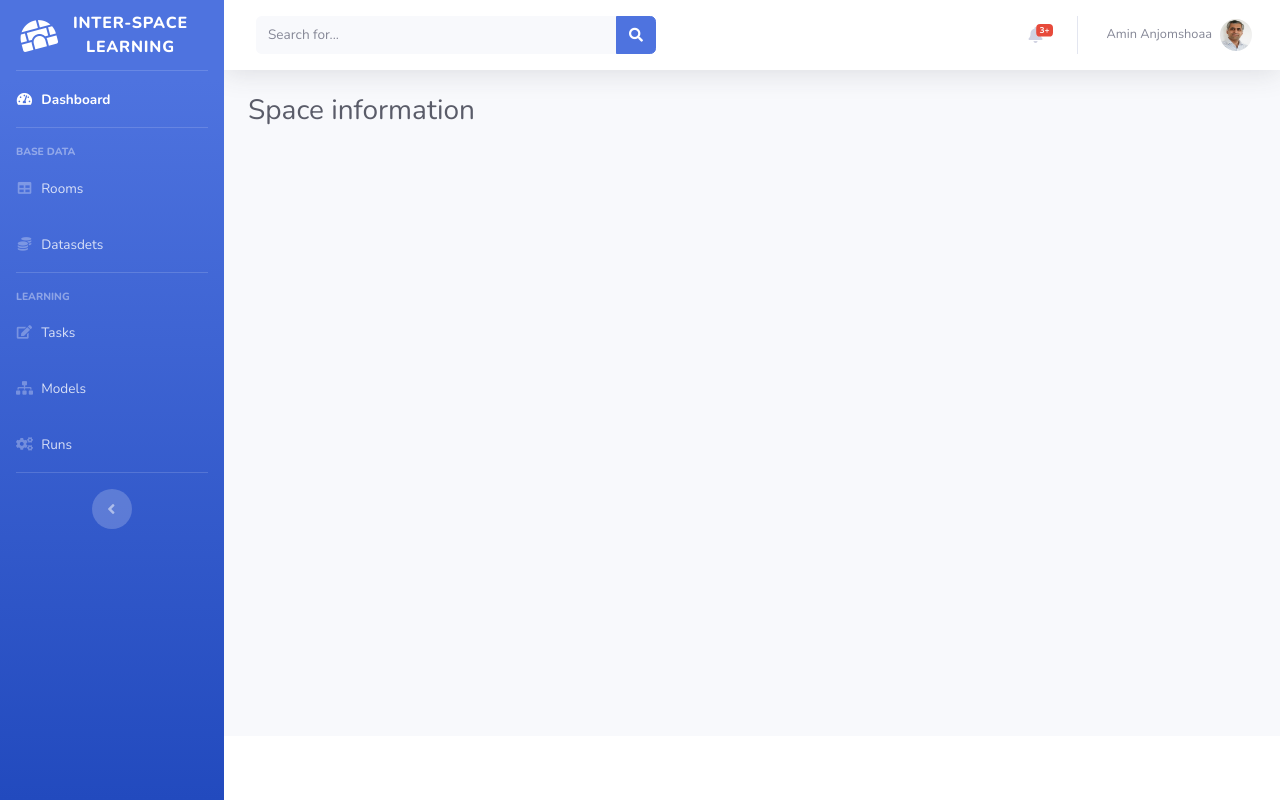
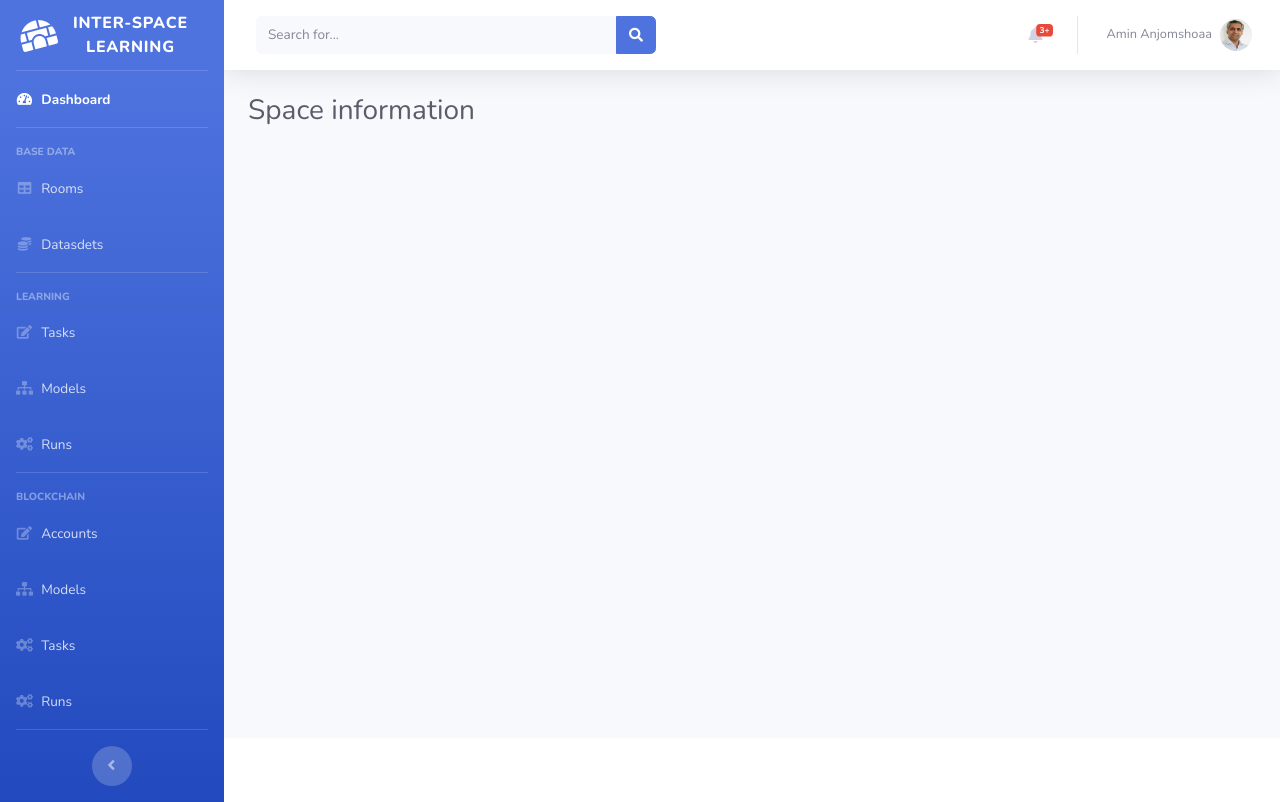
Before and after one commit to anjomshoaa/isl_web, a Django app: page /graph/ in a window 1280 px wide. Run offline with Django 3.2, Linux system fonts and the light colour scheme; data that the repository does not hold is empty; some libraries are stand-ins or nearby versions.

Commit message:
Web3 components added.

```diff
--- a/graph/views.py
+++ b/graph/views.py
@@ -105,7 +105,7 @@ def entities(request, entity_type):
             hyperlink = ''
             for prop in data['properties']:
                 if prop[0] == '<dcterms:identifier>':
-                    data['buttons'].append(['View model', '/model/'+prop[1]])
+                    data['buttons'].append(['View model', '/'+prop[1]])
 
     if entity_type == 'room':
         for name, data in entities.items():
@@ -116,8 +116,6 @@ def entities(request, entity_type):
             data['buttons'] = [['Evaluations', '/graph/task/' + name + '/evaluations' ]]
 
 
-    print(entities)
-
     context = {
         'entities': entities,
         'title': entity_type.capitalize() + ' information',
--- a/isl/settings.py
+++ b/isl/settings.py
@@ -123,3 +123,9 @@ USE_TZ = True
 STATIC_URL = '/static/'
 #STATIC_ROOT = os.path.join(BASE_DIR, "static")
 STATICFILES_DIRS = (os.path.join(BASE_DIR, "static/"),)
+
+
+W3_PROVIDER = 'http://127.0.0.1:8545'
+# Index of account in test network
+ACCOUNT_INDEX = 0
+CONTRACT_FILE = '/Users/amin/nodeworks/eth-test/build/contracts/ISL.json'
--- a/isl/urls.py
+++ b/isl/urls.py
@@ -28,6 +28,8 @@ urlpatterns = [
     path('model/<str:file_name>', views.model_viewer, name='model_viewer'),
     path('chart/<path:mqtt_url>', views.chart_viewer, name='chart_viewer'),
 
+    path('accounts', views.account_viewer, name='account_viewer'),
+
     path('admin/', admin.site.urls),
     #path('admin/doc/', include('django.contrib.admindocs.urls')),
 ]
--- a/templates/isl/base_site.html
+++ b/templates/isl/base_site.html
@@ -19,25 +19,24 @@
     <div class="sidebar-brand-text mx-3">Inter-Space<br/>Learning</div>
   </a>
 
-  <!-- Divider -->
+  <!-- Dashboard -->
   <hr class="sidebar-divider my-0">
 
-  <!-- Nav Item - Dashboard -->
   <li class="nav-item active">
     <a class="nav-link" href="/">
       <i class="fas fa-fw fa-tachometer-alt"></i>
       <span>Dashboard</span></a>
   </li>
 
-  <!-- Divider -->
+
+
+  <!-- Base Data -->
   <hr class="sidebar-divider">
 
-  <!-- Heading -->
   <div class="sidebar-heading">
     Base Data
   </div>
 
-  <!-- Nav Item - Rooms -->
   <li class="nav-item">
     <a class="nav-link" href="/graph/entities/room">
       <i class="fas fa-fw fa-table"></i>
@@ -51,10 +50,9 @@
   </li>
 
 
-  <!-- Divider -->
+
+  <!-- Knowledge Graph -->
   <hr class="sidebar-divider">
-
-  <!-- Heading -->
   <div class="sidebar-heading">
     Learning
   </div>
@@ -78,6 +76,37 @@
   </li>
 
 
+  <!-- Blockchain -->
+  <hr class="sidebar-divider">
+  <div class="sidebar-heading">
+    Blockchain
+  </div>
+
+  <li class="nav-item">
+    <a class="nav-link" href="/accounts">
+      <i class="fas fa-fw fa-edit"></i>
+      <span>Accounts</span></a>
+  </li>
+
+  <li class="nav-item">
+    <a class="nav-link" href="/blockchain/models">
+      <i class="fas fa-fw fa-sitemap"></i>
+      <span>Models</span></a>
+  </li>
+
+  <li class="nav-item">
+    <a class="nav-link" href="/blockchain/tasks">
+      <i class="fas fa-fw fa-cogs"></i>
+      <span>Tasks</span></a>
+  </li>
+
+  <li class="nav-item">
+    <a class="nav-link" href="/blockchain/runs">
+      <i class="fas fa-fw fa-cogs"></i>
+      <span>Runs</span></a>
+  </li>
+
+
   <!-- Divider -->
   <hr class="sidebar-divider">
 
```
Also changed, not shown: isl/views.py (+11 -2 lines), templates/isl/account_viewer.html (added, +10 -0 lines), 1 other file.
